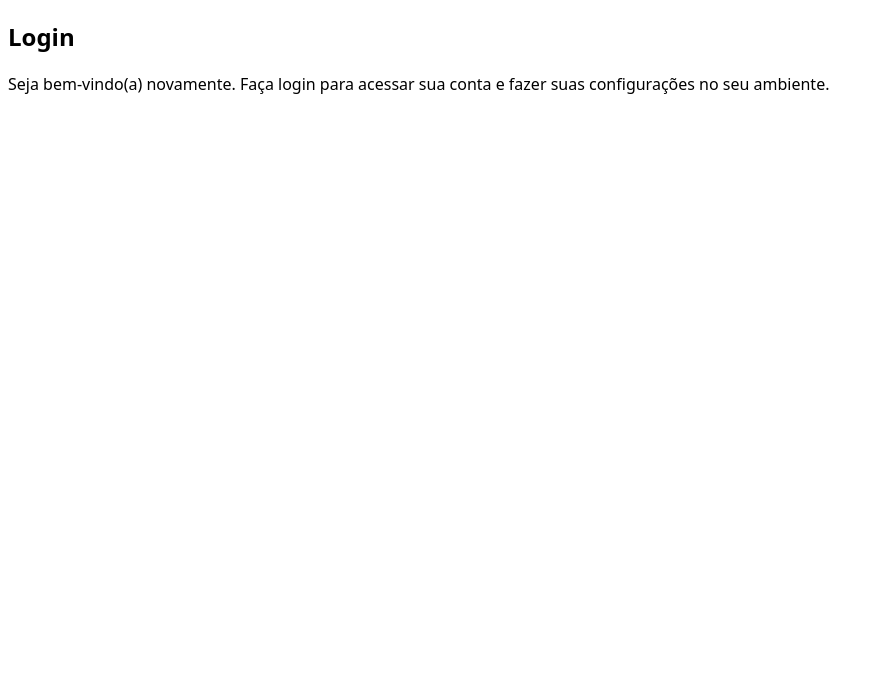
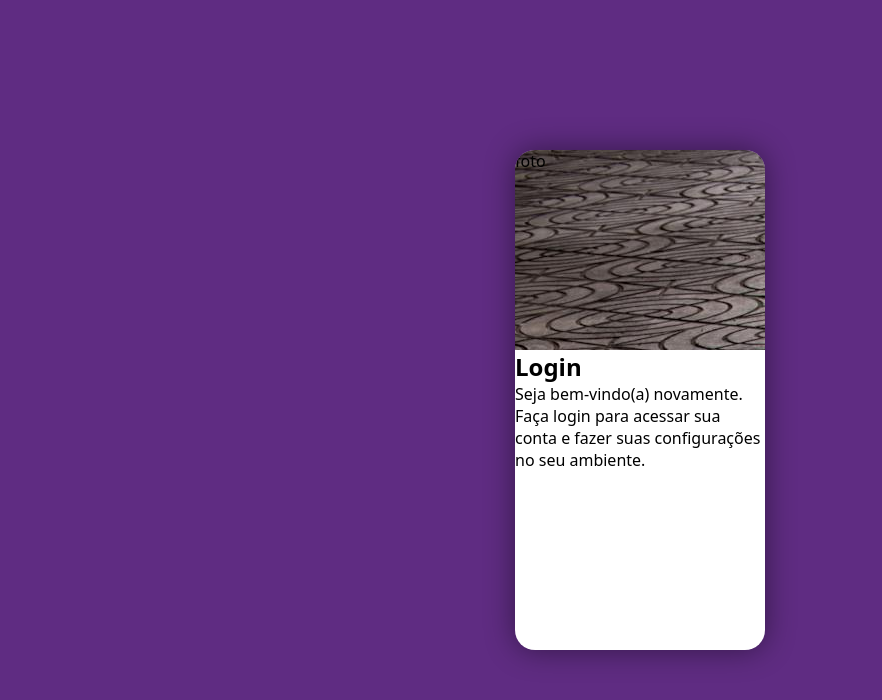
Before and after one commit to tecvieira/tela-login, a plain HTML site: page index.html in a window 1280 px wide. Shown: the whole page, without its empty margins (0-882 px from the left). Drawn offline with Linux system fonts and the light colour scheme.

Commit message:
capitulo 26 aula 2
minuto 11:32

```diff
--- a/estilos/style.css
+++ b/estilos/style.css
@@ -6,4 +6,34 @@ Lilaz: #5f2c82
 */
 *{
     font-family: system-ui, -apple-system, BlinkMacSystemFont, 'Segoe UI', Roboto, Oxygen, Ubuntu, Cantarell, 'Open Sans', 'Helvetica Neue', sans-serif;
+    padding: 0px;
+    margin: 0px;
+    box-sizing: border-box;
 }
+body, html{
+    background-color:  #5f2c82;
+    height: 100vh;
+    width: 100vw;
+}
+main{
+    position: relative;
+    height: 100vh;
+    width: 100vw;
+}
+
+section#login{
+    position: absolute;
+    top: 50%;
+    left: 50%;
+    background-color: white;width: 250px;
+    height: 500px;
+    border-radius: 20px;
+    transform: translate(-50%, -50%);
+    overflow: hidden;
+    box-shadow: 0px 0px 30px rgba(0, 0, 0, 0.459) ;
+}
+
+section#login > div#imagem{
+    background:#5f2c82 url(../imagens/pexels-victor-moragriega-1390556186-29570574.jpg) ;
+    height: 200px;
+}
--- a/index.html
+++ b/index.html
@@ -10,6 +10,7 @@
     <main>
         <section id="login">
             <div id="imagem">
+                foto
 
             </div>
             <div id="formulario">
```
